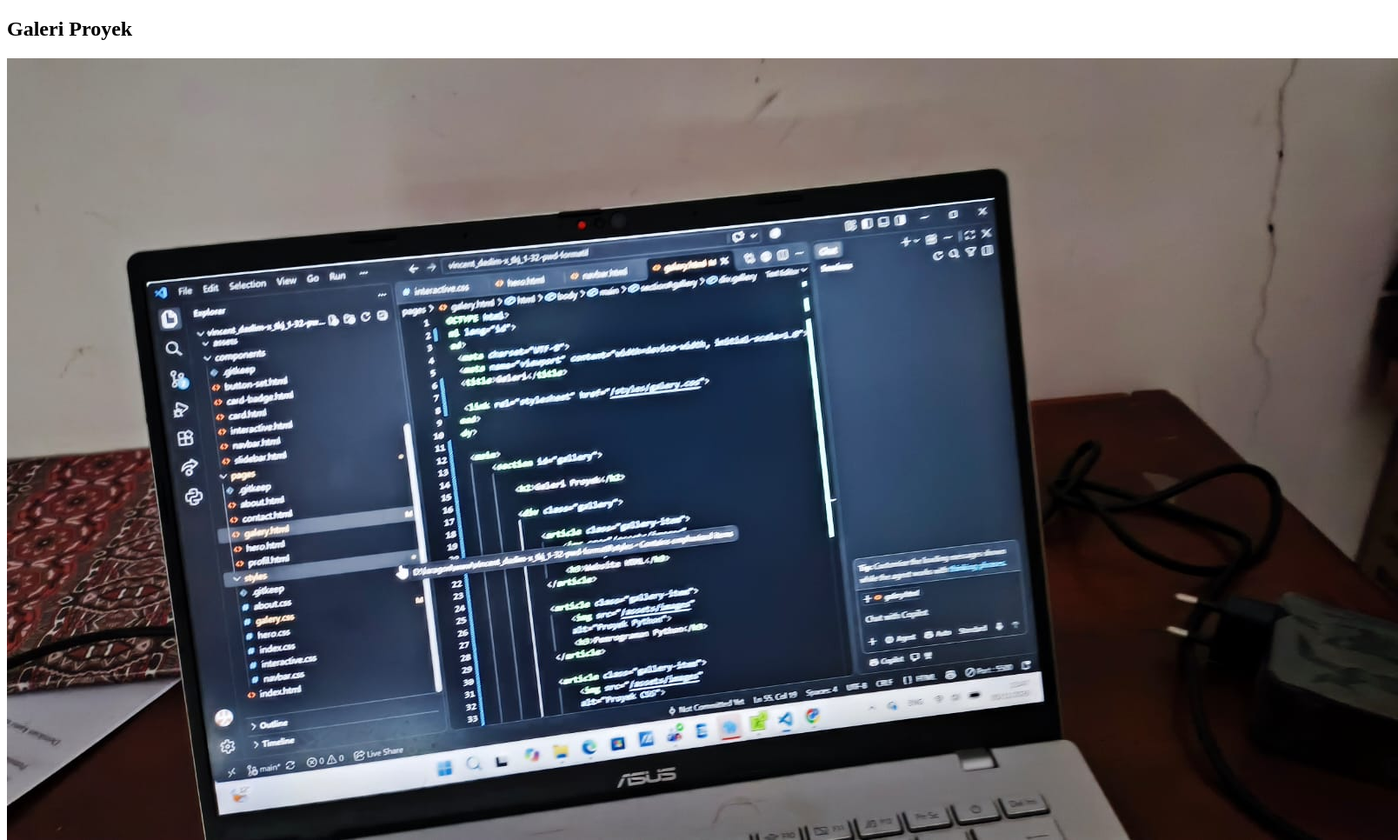
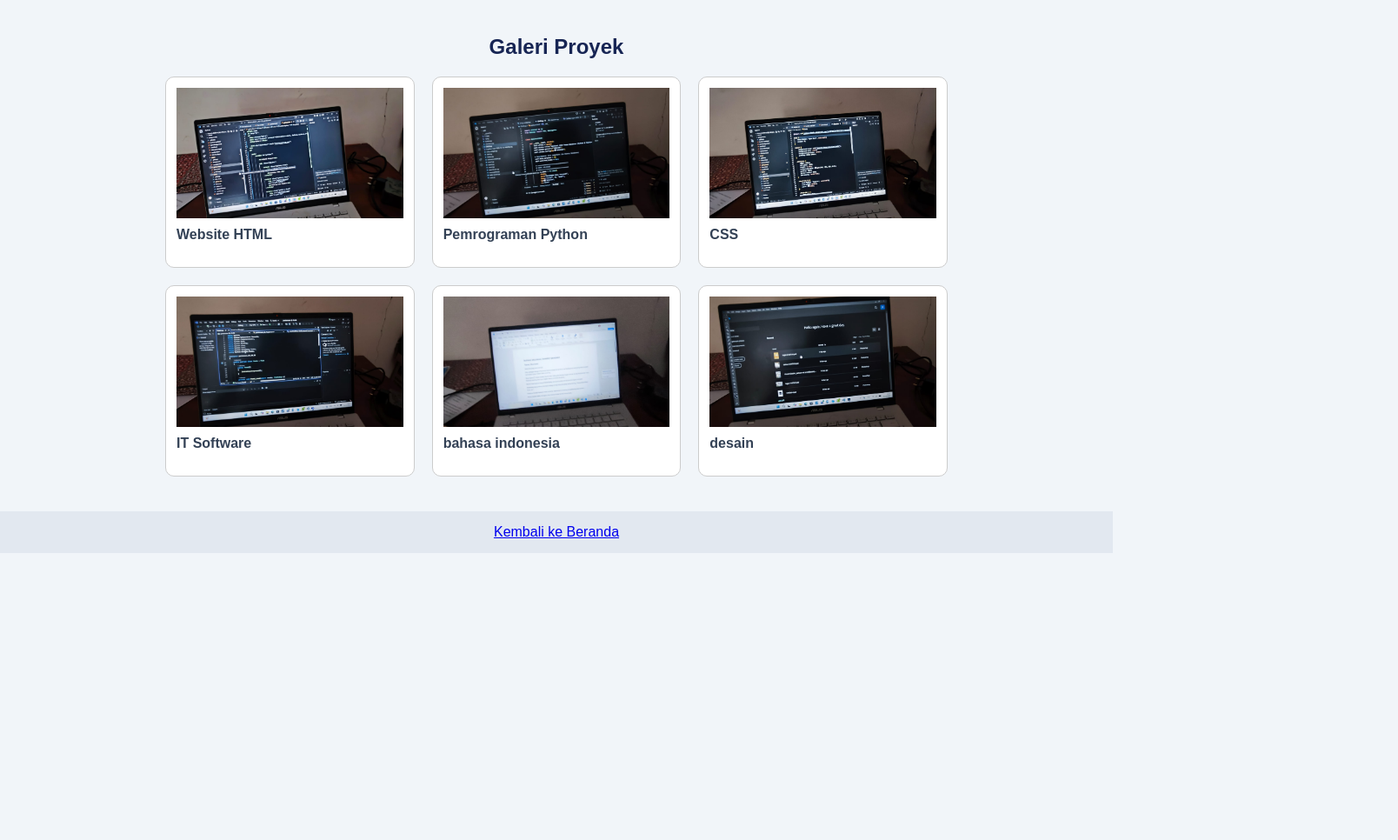
Before and after one commit to Daslim-111/vincent_daslim-x_tkj_1-32-pwd-formatif, a plain HTML site: page pages/gallery.html in a window 1280 px wide. Shown: the top 966 px of the page at 87% size, 1608 px wide, since content can reach past the window. After the commit the page ends 800 px from the top, so only its background shows below. Drawn offline with Linux system fonts and the light colour scheme.

Commit message:
perbaikan gallery.html

```diff
--- a/pages/gallery.html
+++ b/pages/gallery.html
@@ -5,7 +5,7 @@
     <meta name="viewport" content="width=device-width, initial-scale=1.0">
     <title>Galeri</title>
 
-    <link rel="stylesheet" href="/styles/galery.css">
+    <link rel="stylesheet" href="../styles/gallery.css">
 </head>
 <body>
 
@@ -17,37 +17,37 @@
             <div class="gallery">
 
                 <article class="gallery-item">
-                    <img src="/assets/images/WhatsApp Image 2026-11-05 at 13.51.43.jpeg"
+                    <img src="../assets/images/peojek1.jpeg"
                     alt="Proyek HTML">
                     <h3>Website HTML</h3>
                 </article>
 
                 <article class="gallery-item">
-                    <img src="/assets/images/WhatsApp Image 2026-11-05 at 13.51.42 (1).jpeg"
+                    <img src="../assets/images/projek2.jpeg"
                     alt="Proyek Python">
                     <h3>Pemrograman Python</h3>
                 </article>
 
                 <article class="gallery-item">
-                    <img src="/assets/images/WhatsApp Image 2026-11-05 at 13.51.42 (2).jpeg"
+                    <img src="../assets/images/projek3.jpeg"
                     alt="Proyek CSS">
                     <h3>CSS</h3>
                 </article>
 
                 <article class="gallery-item">
-                    <img src="/assets/images/WhatsApp Image 2026-11-05 at 13.51.41 (1).jpeg"
+                    <img src="../assets/images/projek4.jpeg"
                     alt="Proyek IT Software">
                     <h3>IT Software</h3>
                 </article>
 
                 <article class="gallery-item">
-                    <img src="/assets/images/WhatsApp Image 2026-11-05 at 13.51.41.jpeg"
+                    <img src="../assets/images/projek5.jpeg"
                     alt=" Proyek Bahasa Indonesia">
                     <h3>bahasa indonesia</h3>
                 </article>
 
                 <article class="gallery-item">
-                    <img src="/assets/images/WhatsApp Image 2026-11-05 at 13.51.42.jpeg"
+                    <img src="../assets/images/projek6.jpeg"
                     alt="Proyek Desain">
                     <h3>desain</h3>
                 </article>
@@ -58,7 +58,7 @@
     </main>
 
     <footer>
-        <a href="/index.html">Kembali ke Beranda</a>
+        <a href="../index.html">Kembali ke Beranda</a>
     </footer>
 
 </body>
```
Also changed, not shown: assets/images/peojek1.jpeg (renamed from assets/images/WhatsApp Image 2026-11-05 at 13.51.43.jpeg), assets/images/projek2.jpeg (renamed from assets/images/WhatsApp Image 2026-11-05 at 13.51.42 (1).jpeg), assets/images/projek3.jpeg (renamed from assets/images/WhatsApp Image 2026-11-05 at 13.51.42 (2).jpeg), assets/images/projek4.jpeg (renamed from assets/images/WhatsApp Image 2026-11-05 at 13.51.41 (1).jpeg), assets/images/projek5.jpeg (renamed from assets/images/WhatsApp Image 2026-11-05 at 13.51.41.jpeg), assets/images/projek6.jpeg (renamed from assets/images/WhatsApp Image 2026-11-05 at 13.51.42.jpeg).
